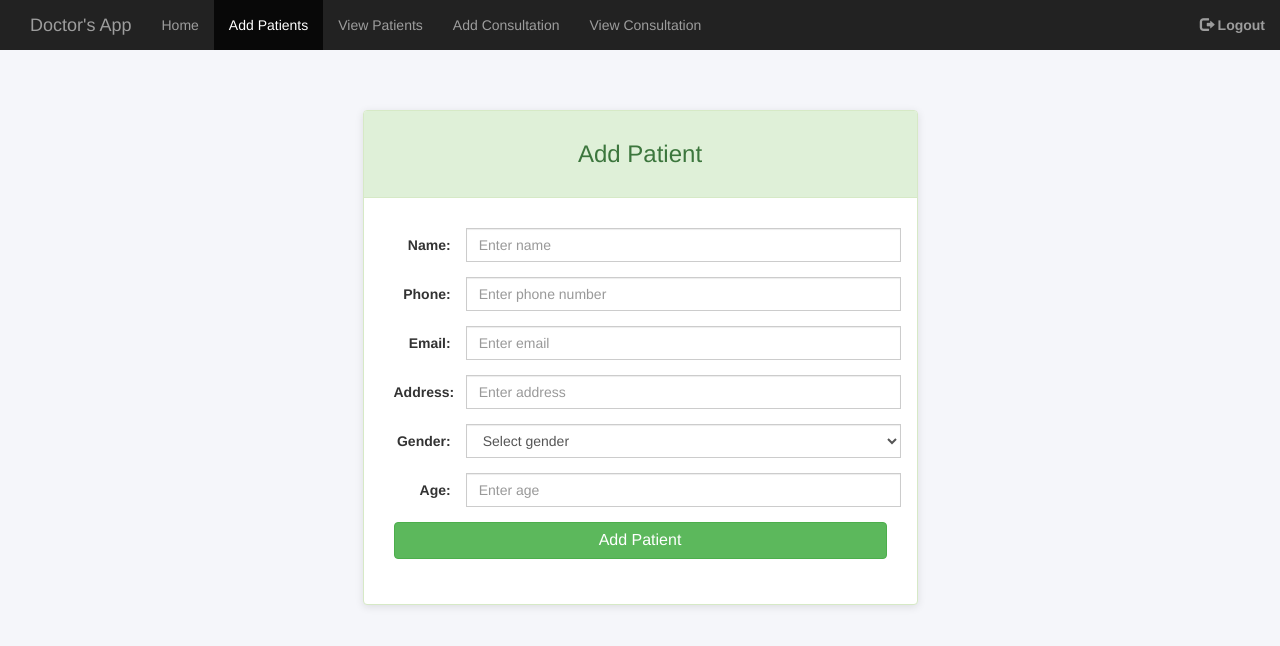
After one commit to himanshukpr/Training, a Flask app: template templates/add-patient.html in a window 1280 px wide. The commit adds this page. Shown: the top 646 px of the page. Run offline with Flask 3, Linux system fonts and the light colour scheme; the template is opened without the code that fills it, so the values that code supplies are empty; some libraries are stand-ins or nearby versions.

Commit message:
doctors app web application

```diff
--- a/templates/Register.html
+++ b/templates/Register.html
@@ -2,7 +2,7 @@
 <html lang="en">
 
 <head>
-    <title>Bootstrap Example</title>
+    <title>Doctor's App | Register</title>
     <meta charset="utf-8">
     <meta name="viewport" content="width=device-width, initial-scale=1">
     <link rel="stylesheet" href="https://maxcdn.bootstrapcdn.com/bootstrap/3.4.1/css/bootstrap.min.css">
--- /dev/null
+++ b/templates/add-patient.html
@@ -0,0 +1,116 @@
+<!DOCTYPE html>
+<html lang="en">
+
+<head>
+    <title>Doctor's App | Add Patient</title>
+    <meta charset="utf-8">
+    <meta name="viewport" content="width=device-width, initial-scale=1">
+    <link rel="stylesheet" href="https://maxcdn.bootstrapcdn.com/bootstrap/3.4.1/css/bootstrap.min.css">
+    <script src="https://ajax.googleapis.com/ajax/libs/jquery/3.7.1/jquery.min.js"></script>
+    <script src="https://maxcdn.bootstrapcdn.com/bootstrap/3.4.1/js/bootstrap.min.js"></script>
+</head>
+
+<body style="background: #f5f6fa;">
+    <nav class="navbar-inverse">
+        <div class="container-fluid">
+            <div class="navbar-header">
+                <a class="navbar-brand" href="/home">
+                    Doctor's App
+                </a>
+            </div>
+            <ul class="nav navbar-nav">
+                <li><a href="/home">Home</a></li>
+                <li class="active"><a href="/add-patient">Add Patients</a></li>
+                <li><a href="/fetch-patients">View Patients</a></li>
+                <li><a href="#">Add Consultation</a></li>
+                <li><a href="#">View Consultation</a></li>
+            </ul>
+            <ul class="nav navbar-nav navbar-right">
+                <li><a href="/" style="font-weight:bold;"><span class="glyphicon glyphicon-log-out"></span> Logout</a>
+                </li>
+            </ul>
+        </div>
+    </nav>
+    <div class="container" style="margin-top: 60px;">
+        <div class="row justify-content-center">
+            <div class="col-md-6 col-md-offset-3">
+                <div class="panel panel-success" style="box-shadow: 0 2px 8px rgba(0,0,0,0.1);">
+                    <div class="panel-heading text-center" style="padding: 30px 0;">
+                        <h3 style="margin:0;">Add Patient</h3>
+                    </div>
+                    <div class="panel-body" style="padding: 30px;">
+                        <!-- Placeholder for error/success messages -->
+                        <div id="message" class="alert" style="display:none;"></div>
+
+                        <form class="form-horizontal" action="/add-patient-details" method="post">
+
+                            <div class="form-group">
+                                <label class="control-label col-sm-2" for="name">Name:</label>
+                                <div class="col-sm-10 input-group">
+                                    <input type="text" class="form-control" id="name" placeholder="Enter name"
+                                        name="name" required>
+                                </div>
+                            </div>
+
+                            <div class="form-group">
+                                <label class="control-label col-sm-2" for="phone">Phone:</label>
+                                <div class="col-sm-10 input-group">
+                                    <input type="tel" class="form-control" id="phone" placeholder="Enter phone number"
+                                        name="phone" required>
+                                </div>
+                            </div>
+
+                            <div class="form-group">
+                                <label class="control-label col-sm-2" for="email">Email:</label>
+                                <div class="col-sm-10 input-group">
+                                    <input type="email" class="form-control" id="email" placeholder="Enter email"
+                                        name="email" required>
+                                </div>
+                            </div>
+
+                            <div class="form-group">
+                                <label class="control-label col-sm-2" for="address">Address:</label>
+                                <div class="col-sm-10 input-group">
+                                    <input type="text" class="form-control" id="address" placeholder="Enter address"
+                                        name="address" required>
+                                </div>
+                            </div>
+
+                            <div class="form-group">
+                                <label class="control-label col-sm-2" for="gender">Gender:</label>
+                                <div class="col-sm-10 input-group">
+                                    <select class="form-control" id="gender" name="gender" required>
+                                        <option value="">Select gender</option>
+                                        <option value="male">Male</option>
+                                        <option value="female">Female</option>
+                                        <option value="other">Other</option>
+                                    </select>
+                                </div>
+                            </div>
+
+                            <div class="form-group">
+                                <label class="control-label col-sm-2" for="age">Age:</label>
+                                <div class="col-sm-10 input-group">
+                                    <input type="number" class="form-control" id="age" placeholder="Enter age"
+                                        name="age" required>
+                                </div>
+                            </div>
+
+
+
+
+                            <div class="form-group">
+                                <div class="col-sm-12 text-center">
+                                    <button type="submit" class="btn btn-success btn-block" style="font-size:16px;">Add
+                                        Patient</button>
+                                </div>
+                            </div>
+                        </form>
+                    </div>
+                </div>
+            </div>
+        </div>
+    </div>
+</body>
+
+</html>
--- a/templates/index.html
+++ b/templates/index.html
@@ -1,7 +1,7 @@
 <!DOCTYPE html>
 <html lang="en">
 <head>
-  <title>Bootstrap Example</title>
+  <title>Doctor's App | Login</title>
   <meta charset="utf-8">
   <meta name="viewport" content="width=device-width, initial-scale=1">
   <link rel="stylesheet" href="https://maxcdn.bootstrapcdn.com/bootstrap/3.4.1/css/bootstrap.min.css">
```
Also changed, not shown: Session 26/Patient.py (added, +12 -0 lines), Session 26/flask_1.py (+67 -6 lines), templates/home.html (+10 -5 lines), templates/patients.html (added, +77 -0 lines).
